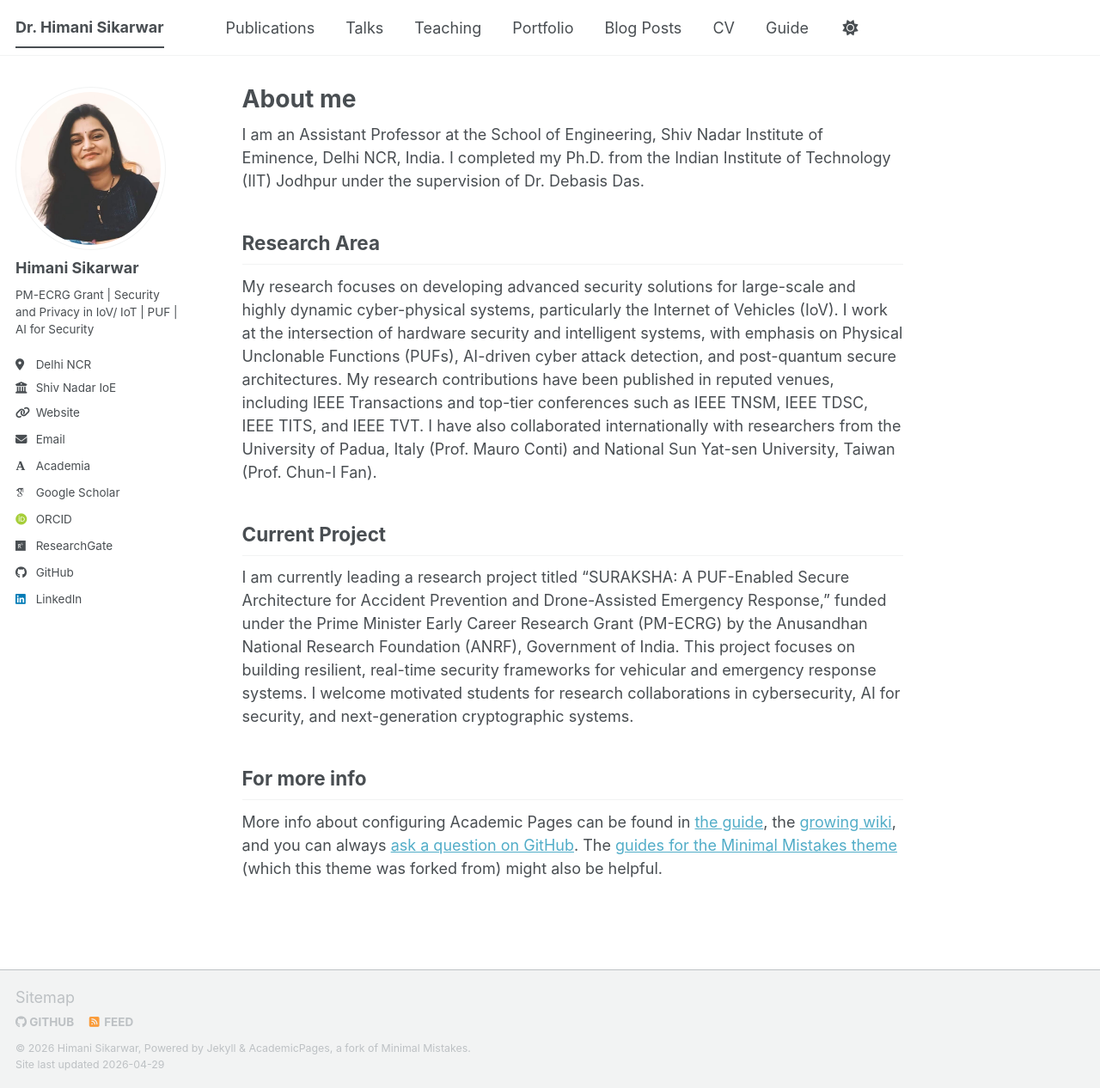
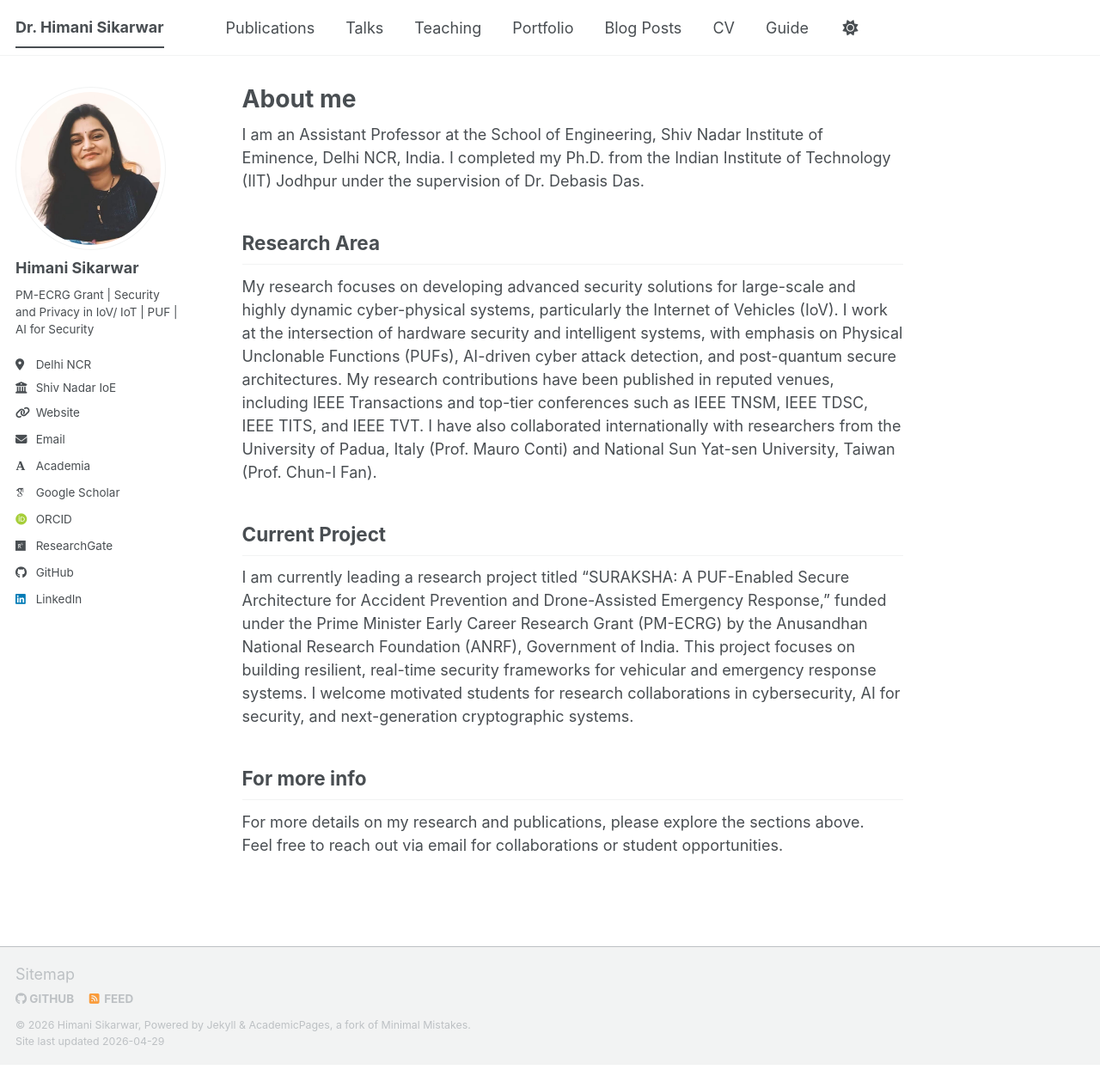
Before and after one commit to himani-sikarwar/himani.github.io, a Jekyll site: the page built from _pages/about.md, in a window 1280 px wide and 1266 px high. Shown: the whole window at 86% size. Built offline with Jekyll 4.4.1, drawn with Linux system fonts in a browser that asks for light colours; some web fonts are replaced; a script bundle is joined from its source files by our own code; library files that are not in the unit come from our copies.

Commit message:
Update about.md

```diff
--- a/_pages/about.md
+++ b/_pages/about.md
@@ -19,4 +19,5 @@ I am currently leading a research project titled “SURAKSHA: A PUF-Enabled Secu
 
 For more info
 ------
-More info about configuring Academic Pages can be found in [the guide](https://academicpages.github.io/markdown/), the [growing wiki](https://github.com/academicpages/academicpages.github.io/wiki), and you can always [ask a question on GitHub](https://github.com/academicpages/academicpages.github.io/discussions). The [guides for the Minimal Mistakes theme](https://mmistakes.github.io/minimal-mistakes/docs/configuration/) (which this theme was forked from) might also be helpful.
+For more details on my research and publications, please explore the sections above.
+Feel free to reach out via email for collaborations or student opportunities.
```
